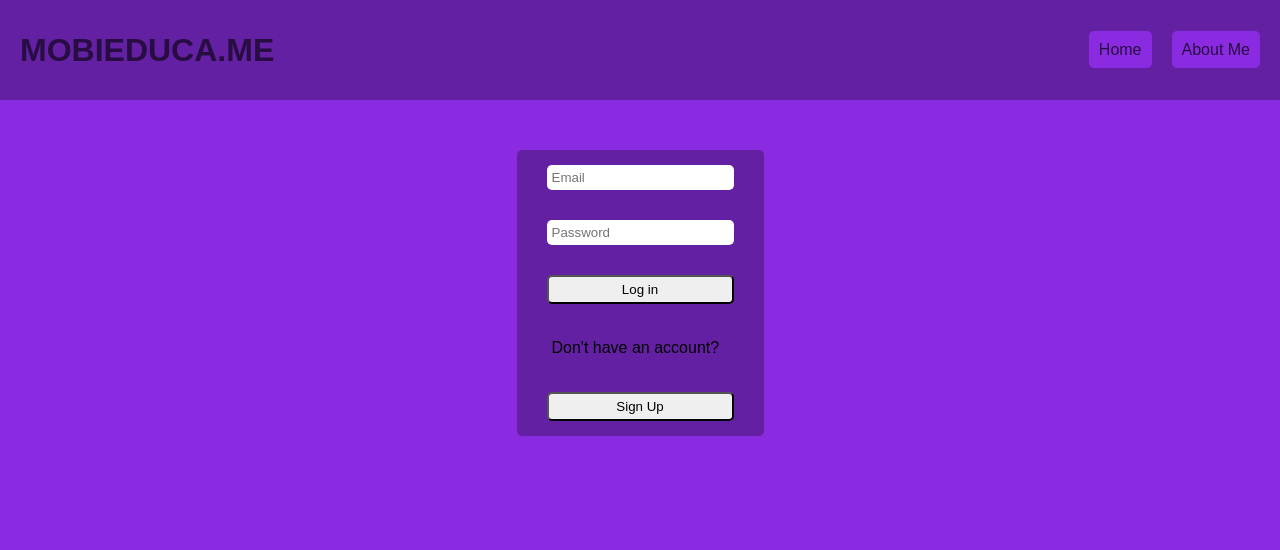
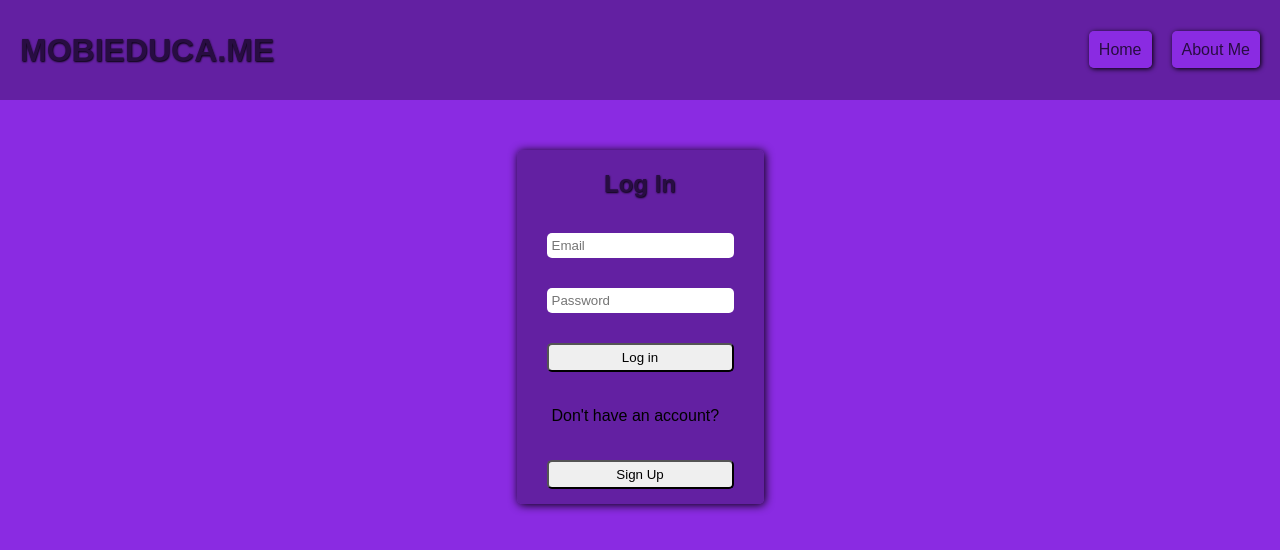
Before and after one commit to rodrigocdpadua/mobieduca, a React (Create React App) app: page / in a window 1280 px wide. Shown: the top 550 px of the page. Built offline with nearby package versions, Linux system fonts and the light colour scheme.

Commit message:
adjust styles login and signup

```diff
--- a/src/app.css
+++ b/src/app.css
@@ -20,6 +20,7 @@ body{
 .header h1{
     margin: 20px;
     color: #280d42;
+    text-shadow: 0.5px 0.5px 2px #000000;
 }
 .header a{
     margin-right: 20px;
@@ -28,6 +29,7 @@ body{
     color: #280d42;
     background-color: #8a2be2;
     text-decoration: none;
+    box-shadow: 1px 1px 5px #000000;
 }
 .header a:hover{
     color: #43166d;
@@ -46,15 +48,21 @@ body{
     margin-top: 50px;
     margin-bottom: 50px;
     border-radius: 5px;
+    box-shadow: 1px 1px 10px #000000;
     background-color: #511b83ab;
 }
-.container label, .container input, .container button{
+.container label, .container input, .container button, .container h2{
     padding: 5px;
     border-radius: 5px;
     margin: 15px 30px 15px 30px;
 }
 .container input{
     border: none;
+}
+.container h2{
+    text-align: center;
+    text-shadow: 0.5px 0.5px 2px #000000;
+    color: #280d42;
 }
 .logInContainer, .signUpContainer{
     display: flex;
@@ -76,9 +84,13 @@ body{
     margin-bottom: 50px;
     border-radius: 5px;
     background-color: #511b83ab;
+    box-shadow: 1px 1px 10px #000000;
 }
 .add-school-form h2{
     margin-top: 20px;
+    text-align: center;
+    text-shadow: 0.5px 0.5px 2px #000000;
+    color: #280d42;
 }
 .add-school-form button{
     padding: 5px;
--- a/src/pages/home/index.js
+++ b/src/pages/home/index.js
@@ -25,12 +25,14 @@ class Home extends React.Component {
                     {
                         this.state.type_connection == 'login' ?
                             <div className='logInContainer'>
+                                <h2>Log In</h2>
                                 <LogIn />
                                 <label>Don't have an account?</label>
                                 <button value='signup' onClick={this.changeType}>Sign Up</button>
                             </div>
                         :
                             <div className='signUpContainer'>
+                                <h2>Sign Up</h2>
                                 <SignUp />
                                 <label>Heve an account?</label>
                                 <button value='login' onClick={this.changeType}>Log In</button>
--- a/src/pages/home/login.js
+++ b/src/pages/home/login.js
@@ -2,7 +2,7 @@ const LogIn = () => {
     return (
         <>
             <input placeholder="Email"></input>
-            <input placeholder="Password"></input>
+            <input type='password' placeholder="Password"></input>
             <button>Log in</button>
         </>
     );
--- a/src/pages/home/signup.js
+++ b/src/pages/home/signup.js
@@ -3,7 +3,7 @@ const SignUp = () => {
         <>
             <input placeholder="Email"></input>
             <input placeholder="FullName"></input>
-            <input placeholder="Password"></input>
+            <input type='password' placeholder="Password"></input>
             <button>Sign Up</button>
         </>
     );
```
